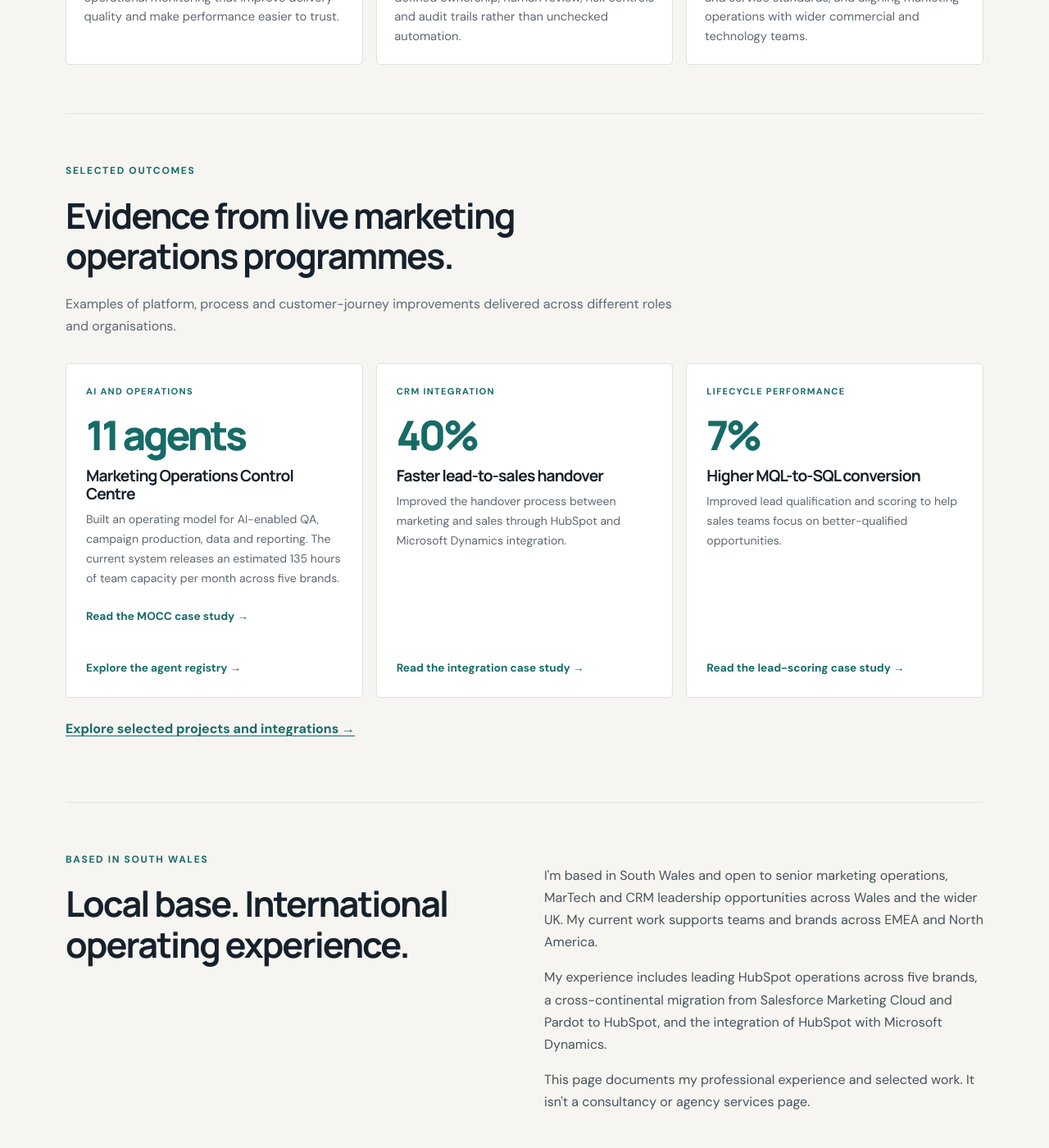
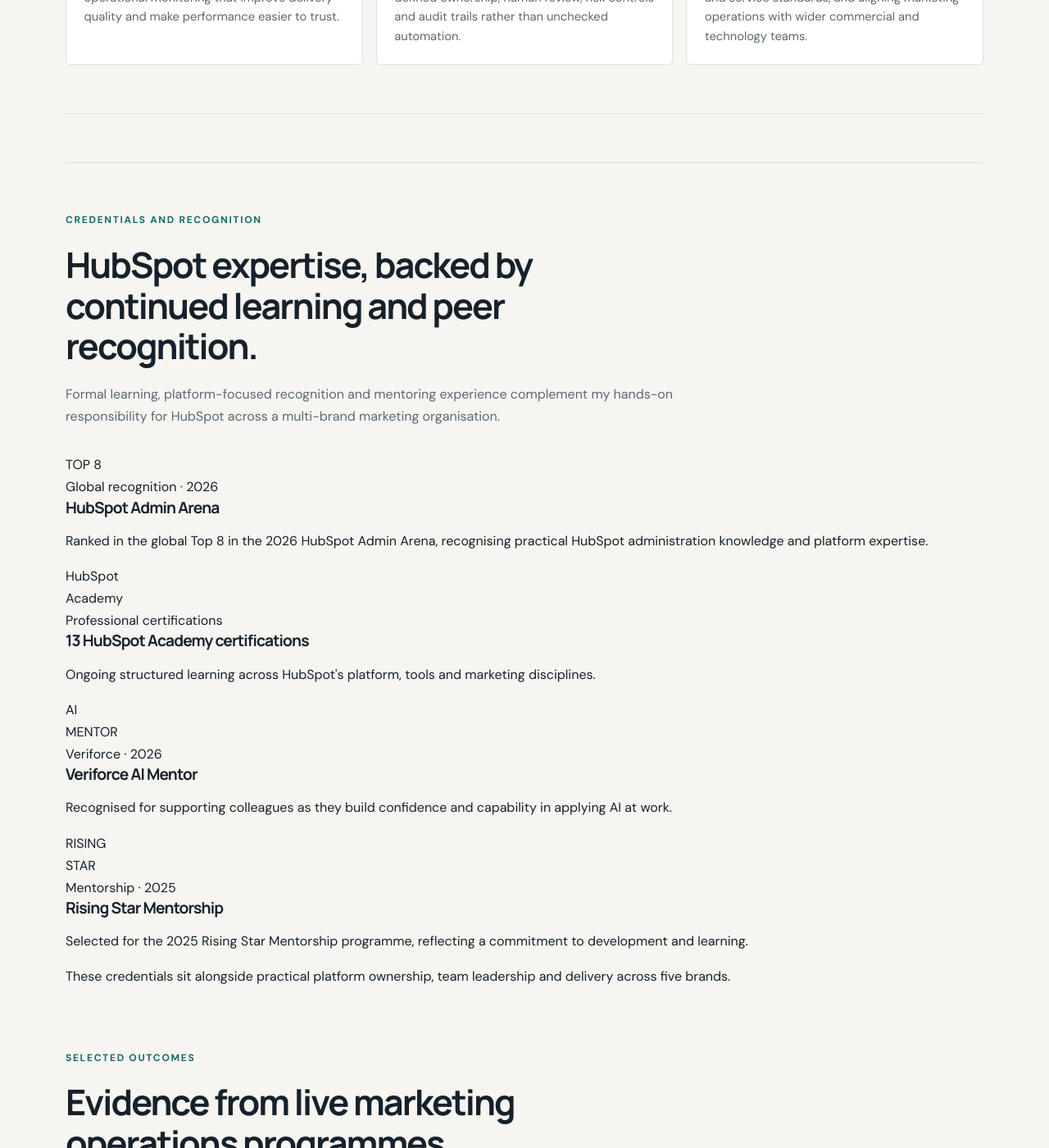
Before and after one commit to georgefwmurray/Marketing-Operations-Control-Centre, a Jekyll site: the page built from HubSpot-Expert-South-Wales.md, in a window 1280 px wide and 1400 px high, scrolled down 1933 px. Shown: the whole window at 82% size. Built offline with Jekyll 4.4.1, drawn with Linux system fonts in a browser that asks for light colours.

Commit message:
Add HubSpot credentials and recognition section

```diff
--- a/HubSpot-Expert-South-Wales.md
+++ b/HubSpot-Expert-South-Wales.md
@@ -77,6 +77,34 @@ permalink: /HubSpot-Expert-South-Wales.html
 </section>
 
 <section class="content-section">
+
+<section class="content-section">
+  <div class="section-heading">
+    <p class="eyebrow">Credentials and recognition</p>
+    <h2>HubSpot expertise, backed by continued learning and peer recognition.</h2>
+    <p>Formal learning, platform-focused recognition and mentoring experience complement my hands-on responsibility for HubSpot across a multi-brand marketing organisation.</p>
+  </div>
+  <div class="credential-grid">
+    <article class="credential-card credential-card--featured">
+      <div class="credential-mark credential-mark--arena" aria-hidden="true">TOP 8</div>
+      <div><span class="credential-type">Global recognition · 2026</span><h3>HubSpot Admin Arena</h3><p>Ranked in the global Top 8 in the 2026 HubSpot Admin Arena, recognising practical HubSpot administration knowledge and platform expertise.</p></div>
+    </article>
+    <article class="credential-card">
+      <div class="credential-mark credential-mark--academy" aria-hidden="true">HubSpot<br>Academy</div>
+      <div><span class="credential-type">Professional certifications</span><h3>13 HubSpot Academy certifications</h3><p>Ongoing structured learning across HubSpot's platform, tools and marketing disciplines.</p></div>
+    </article>
+    <article class="credential-card">
+      <div class="credential-mark credential-mark--mentor" aria-hidden="true">AI<br>MENTOR</div>
+      <div><span class="credential-type">Veriforce · 2026</span><h3>Veriforce AI Mentor</h3><p>Recognised for supporting colleagues as they build confidence and capability in applying AI at work.</p></div>
+    </article>
+    <article class="credential-card">
+      <div class="credential-mark credential-mark--rising" aria-hidden="true">RISING<br>STAR</div>
+      <div><span class="credential-type">Mentorship · 2025</span><h3>Rising Star Mentorship</h3><p>Selected for the 2025 Rising Star Mentorship programme, reflecting a commitment to development and learning.</p></div>
+    </article>
+  </div>
+  <p class="credential-footnote">These credentials sit alongside practical platform ownership, team leadership and delivery across five brands.</p>
+</section>
+
   <div class="section-heading">
     <p class="eyebrow">Selected outcomes</p>
     <h2>Evidence from live marketing operations programmes.</h2>
```
